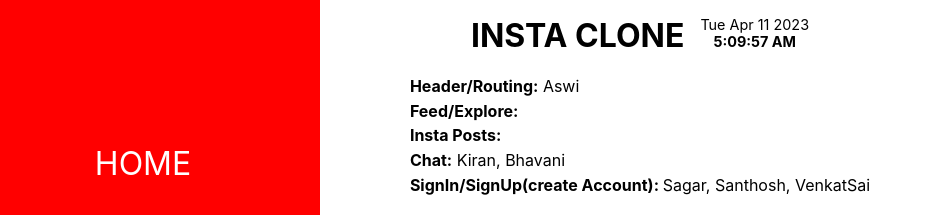
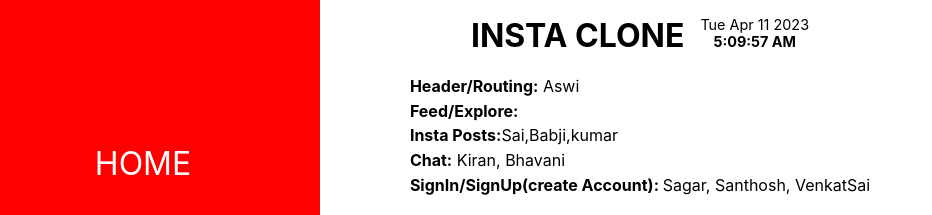
Before and after one commit to AswiTheDeveloper/insta-clone, a React (Create React App) app: page /posts in a window 1280 px wide. Shown: the top 215 px of the page, without its empty margins (0-932 px from the left). Built offline with nearby package versions, Linux system fonts and the light colour scheme.

Commit message:
Update Posts.jsx

```diff
--- a/src/components/Posts/Posts.jsx
+++ b/src/components/Posts/Posts.jsx
@@ -20,7 +20,7 @@ export default function Posts() {
             <section>
                 <p><strong>Header/Routing:</strong> Aswi</p>
                 <p><strong>Feed/Explore:</strong></p>
-                <p><strong>Insta Posts:</strong></p>
+                <p><strong>Insta Posts:</strong>Sai,Babji,kumar</p>
                 <p><strong>Chat:</strong> Kiran, Bhavani</p>
                 <p><strong>SignIn/SignUp(create Account): </strong> Sagar, Santhosh, VenkatSai </p>
             </section>
```
